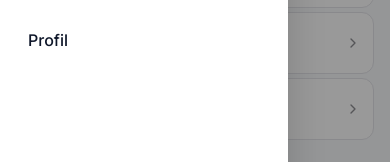
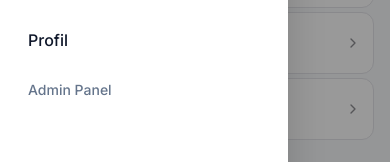
Before and after one commit to dominikus02-source/sepedamania, a Next.js app: page /profil in a window 390 px wide. Both pictures are taken after a click on the button 34 px from the left and 28 px from the top of the page. Shown: the part 441-603 px from the top of the page. Built offline with nearby package versions, Linux system fonts and the light colour scheme; no server answers.

Commit message:
feat: add admin panel navigation links
- Mobile sidebar menu: add 'Admin Panel' link after Profil
- Profile page: add 'Admin Panel' menu item (visible only for ADMIN role)
- Import Shield icon for admin badge

```diff
--- a/src/app/(customer)/profil/profile-client.tsx
+++ b/src/app/(customer)/profil/profile-client.tsx
@@ -5,7 +5,7 @@ import Link from 'next/link';
 import { formatDate } from '@/lib/utils';
 import { Button } from '@/components/ui/button';
 import { Badge } from '@/components/ui/badge';
-import { Package, MapPin, Star, Heart, Settings, LogOut, ChevronRight, Bell } from 'lucide-react';
+import { Package, MapPin, Star, Heart, Settings, LogOut, ChevronRight, Bell, Shield } from 'lucide-react';
 
 interface ProfileUser {
   name: string;
@@ -25,6 +25,7 @@ export function ProfilePage({ user }: { user: ProfileUser }) {
     { icon: Heart, label: 'Wishlist / Favorit', href: '#' },
     { icon: Bell, label: 'Pengaturan Notifikasi', href: '#' },
     { icon: Settings, label: 'Pengaturan Akun', href: '#' },
+    ...(user.role === 'ADMIN' ? [{ icon: Shield, label: 'Admin Panel', href: '/admin' }] : []),
   ];
 
   return (
--- a/src/components/customer/header.tsx
+++ b/src/components/customer/header.tsx
@@ -148,6 +148,13 @@ export function Header() {
               >
                 Profil
               </Link>
+              <Link
+                href="/admin"
+                onClick={() => setMobileMenuOpen(false)}
+                className="block px-3 py-3 rounded-xl hover:bg-[#F1F5F9] text-[#64748B] font-medium text-sm"
+              >
+                Admin Panel
+              </Link>
             </nav>
           </div>
         </div>
```
